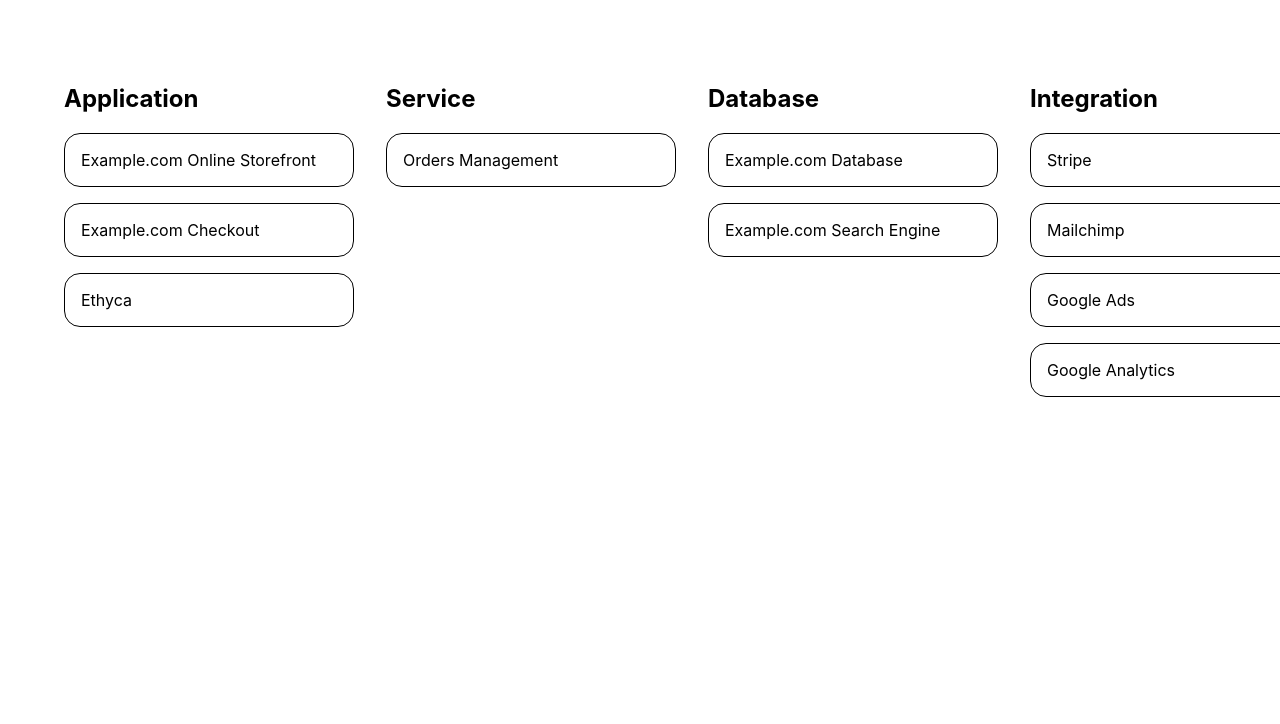
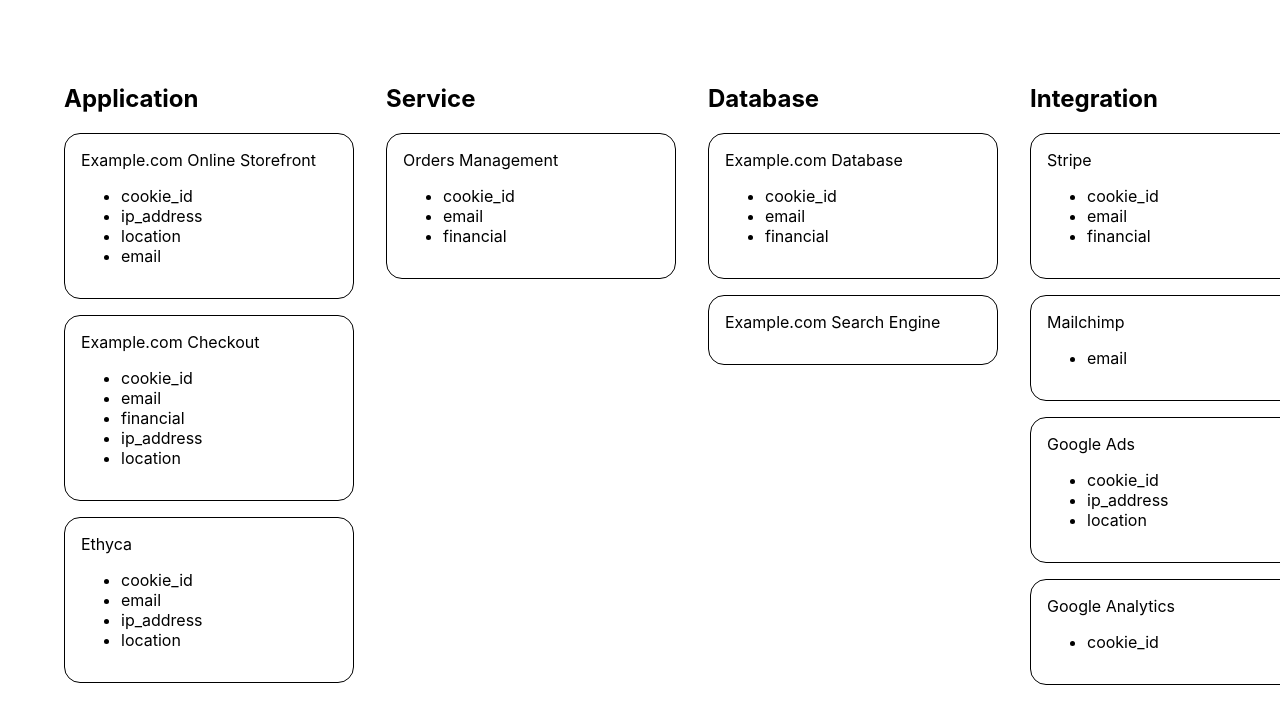
Before and after one commit to babramczyk/systems-data-map, a React (Create React App) app: page / in a window 1280 px wide. Shown: the top 724 px of the page. Built offline with nearby package versions, Linux system fonts and the light colour scheme.

Commit message:
show the unique, shortened data categories

```diff
--- a/src/App.tsx
+++ b/src/App.tsx
@@ -43,7 +43,24 @@ function App() {
             <div className="systems-list">
               <h2>{systemType}</h2>
               {systemsByType[systemType].map((system) => {
-                return <div className="system-card">{system.name}</div>;
+                const dataCategories = new Set(
+                  system.privacy_declarations.flatMap(
+                    (declaration) => declaration.data_categories
+                  )
+                );
+                return (
+                  <div className="system-card">
+                    <header className="system-card__header">
+                      {system.name}
+                    </header>
+                    <ul>
+                      {/* // TODO: See if we need to handle having two different nested category names, that have different hierarchies / ancestors? In that case, it's going to look here like we have a duplicate */}
+                      {Array.from(dataCategories).map((category) => {
+                        return <li>{category.split(".").slice(-1)[0]}</li>;
+                      })}
+                    </ul>
+                  </div>
+                );
               })}
             </div>
           );
```
